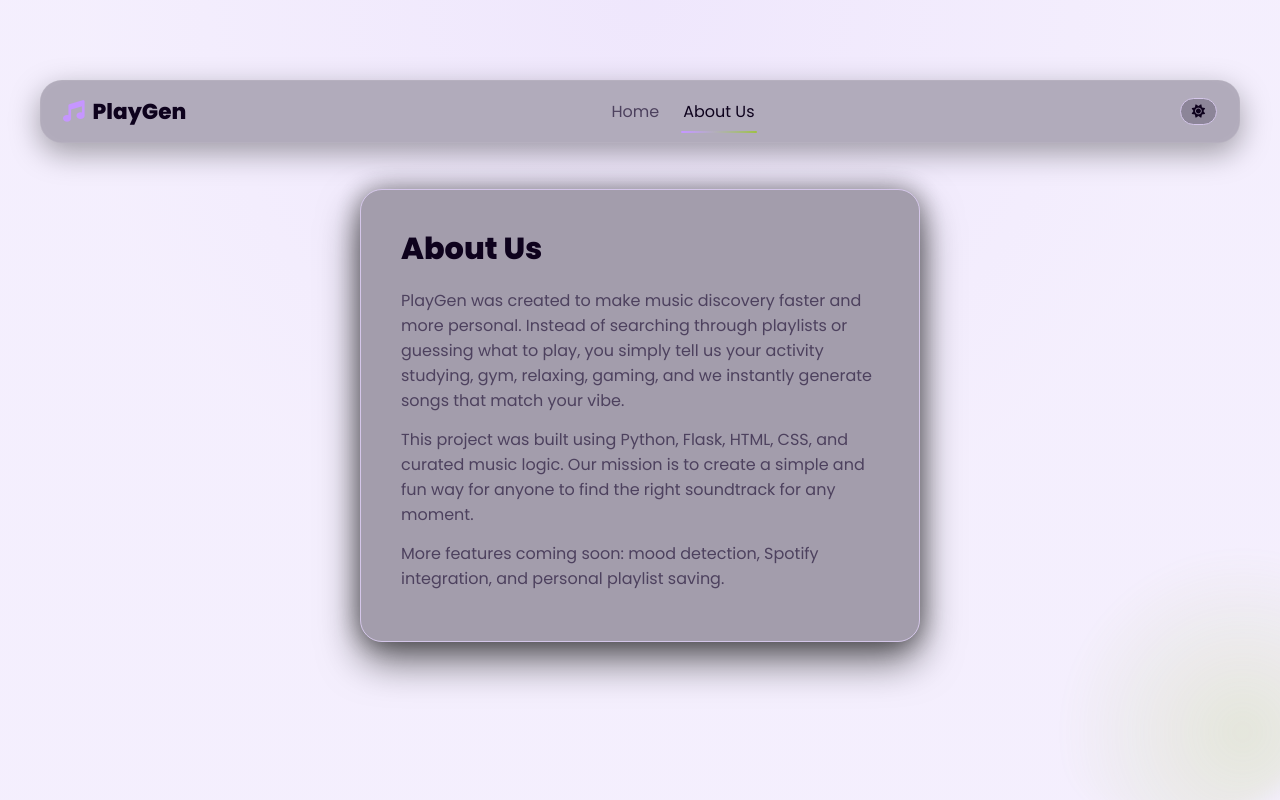
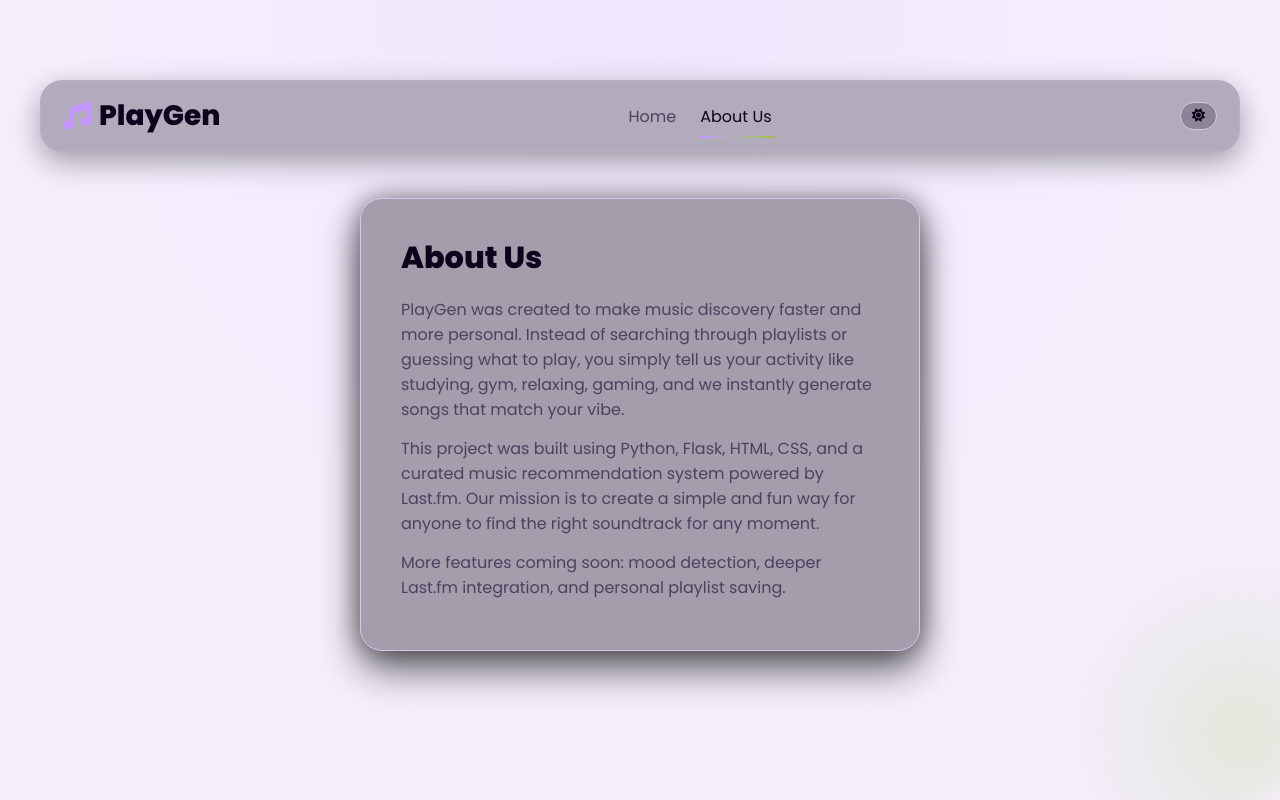
Before and after one commit to DrThaUnknown/CISC-371-Project---Playlist-Generator-Frontend, a Flask app: page /about in a window 1280 px wide. Run offline with Flask 3, Linux system fonts and the light colour scheme.

Commit message:
Final changes

```diff
--- a/requirements.txt
+++ b/requirements.txt
@@ -29,7 +29,7 @@ parso==0.8.4
 pillow==11.0.0
 prompt_toolkit==3.0.48
 pure_eval==0.2.3
-pygame==2.6.0
+# pygame==2.6.0
 Pygments==2.18.0
 pyparsing==3.2.0
 python-dateutil==2.9.0.post0
--- a/static/style.css
+++ b/static/style.css
@@ -117,7 +117,7 @@ body::after {
     gap: 8px;
     text-decoration: none;
     color: var(--text);
-    font-size: 1.35rem;
+    font-size: 1.75rem;
     font-weight: 800;
     transition: transform var(--transition-mid);
 }
--- a/templates/about.html
+++ b/templates/about.html
@@ -40,18 +40,19 @@
             <p class="about-text">
                 PlayGen was created to make music discovery faster and more personal.
                 Instead of searching through playlists or guessing what to play,
-                you simply tell us your activity studying, gym, relaxing, gaming, and
+                you simply tell us your activity like studying, gym, relaxing, gaming, and
                 we instantly generate songs that match your vibe.
             </p>
 
             <p class="about-text">
-                This project was built using Python, Flask, HTML, CSS, and curated music logic.
+                This project was built using Python, Flask, HTML, CSS, and a curated music
+                recommendation system powered by Last.fm.
                 Our mission is to create a simple and fun way for anyone to find the right soundtrack
                 for any moment.
             </p>
 
             <p class="about-text">
-                More features coming soon: mood detection, Spotify integration, and personal playlist saving.
+                More features coming soon: mood detection, deeper Last.fm integration, and personal playlist saving.
             </p>
 
         </div>
```
Also changed, not shown: README.md.
